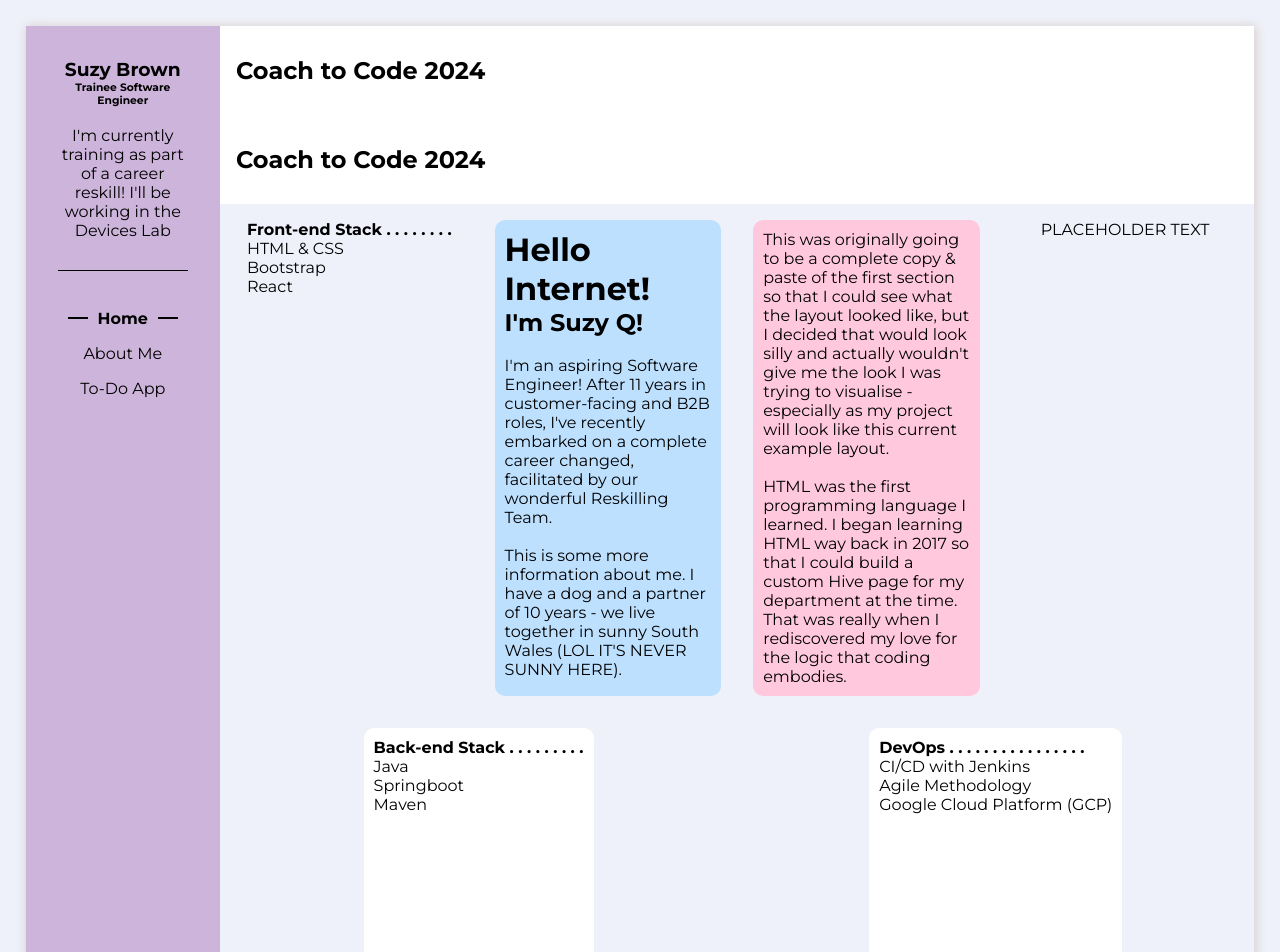
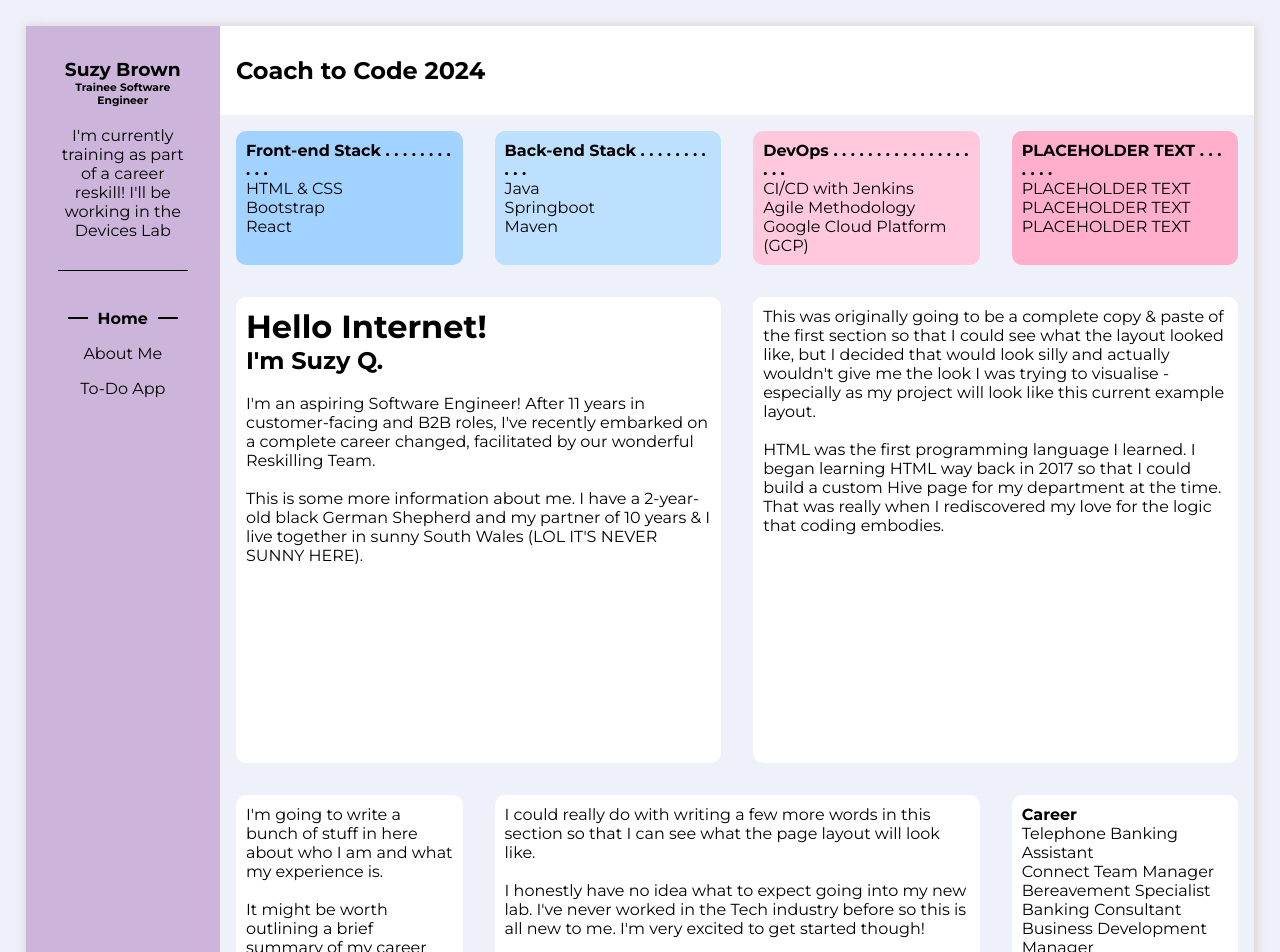
Before and after one commit to SuzyQ-2117/CoachToCodeProject, a React (Create React App) app in the folder frontend-react/: page / in a window 1280 px wide. Shown: the top 952 px of the page. Built offline with nearby package versions, Linux system fonts and the light colour scheme.

Commit message:
placeholder text added in all intro divs

```diff
--- a/frontend-react/src/components/Intro.jsx
+++ b/frontend-react/src/components/Intro.jsx
@@ -1,78 +1,81 @@
-import suzy from '../media/suzy.jpg';
-
 export default function Intro() {
     return (
-        <div>
-            <div className="top-section">
-                <h2>Coach to Code 2024</h2>
-            </div>
+        <div className="container">
 
 
-
-
-            <div class="container">
-
-                <div class="top-left">
-                    <h1>Hello Internet!</h1>
-                    <h2>I'm Suzy Q!</h2>
-                    <br/>
-                    <p>I'm an aspiring Software Engineer! After 11 years in customer-facing and B2B roles, I've recently embarked on a complete career changed, facilitated by our wonderful Reskilling Team.</p>
-                    <br/>
-                    <p>This is some more information about me. I have a dog and a partner of 10 years - we live together in sunny South Wales (LOL IT'S NEVER SUNNY HERE).</p>
-                </div>
-
-                <div class="top-right">
-                    <p>This was originally going to be a complete copy & paste of the first section so that I could see what the layout looked like, but I decided that would look silly and actually wouldn't give me the look I was trying to visualise - especially as my project will look like this current example layout.</p>
-                    <br/>
-                    <p>HTML was the first programming language I learned. I began learning HTML way back in 2017 so that I could build a custom Hive page for my department at the time. That was really when I rediscovered my love for the logic that coding embodies. </p>
-                </div>
-
-
-                <div class="mid-far-left">
-                    <h4>Front-end Stack . . . . . . . . </h4>
+            <div className="top-far-left">
+                <h4>Front-end Stack . . . . . . . . . . . </h4>
                 <p>HTML & CSS</p>
                 <p>Bootstrap</p>
                 <p>React</p>
             </div>
 
-                <div class="mid-left">
-                    <h4>Back-end Stack . . . . . . . . . </h4>
+            <div className="top-left">
+                <h4>Back-end Stack . . . . . . . . . . .</h4>
                 <p>Java</p>
                 <p>Springboot</p>
                 <p>Maven</p>
             </div>
 
-                <div class="mid-right">
-                    <h4>DevOps . . . . . . . . . . . . . . . . </h4>
+            <div className="top-right">
+                <h4>DevOps . . . . . . . . . . . . . . . . . . .</h4>
                 <p>CI/CD with Jenkins</p>
                 <p>Agile Methodology</p>
                 <p>Google Cloud Platform (GCP)</p>
             </div>
 
-                <div class="mid-far-right">
+            <div className="top-far-right">
+                <h4>PLACEHOLDER TEXT . . . . . . . </h4>
+                <p>PLACEHOLDER TEXT</p>
+                <p>PLACEHOLDER TEXT</p>
                 <p>PLACEHOLDER TEXT</p>
             </div>
 
 
-                <div class="bottom-left">
-                    <p>I'm going to write a bunch of stuff in here about who I am and what my experience is.</p>
+            <div className="mid-left">
+                <h1>Hello Internet!</h1>
+                <h2>I'm Suzy Q.</h2>
+                <br />
+                <p>I'm an aspiring Software Engineer! After 11 years in customer-facing and B2B roles, I've recently embarked on a complete career changed, facilitated by our wonderful Reskilling Team.</p>
+                <br />
+                <p>This is some more information about me. I have a 2-year-old black German Shepherd and my partner of 10 years & I live together in sunny South Wales (LOL IT'S NEVER SUNNY HERE).</p>
+
             </div>
 
-                <div class="bottom-middle">
-                    <p>PLACEHOLDER TEXT</p>
+            <div className="mid-right">
+                <p>This was originally going to be a complete copy & paste of the first section so that I could see what the layout looked like, but I decided that would look silly and actually wouldn't give me the look I was trying to visualise - especially as my project will look like this current example layout.</p>
+                <br />
+                <p>HTML was the first programming language I learned. I began learning HTML way back in 2017 so that I could build a custom Hive page for my department at the time. That was really when I rediscovered my love for the logic that coding embodies. </p>
             </div>
 
-                <div class="bottom-right">
+
+            <div className="bottom-left">
+                <p>I'm going to write a bunch of stuff in here about who I am and what my experience is.</p>
+                <br />
                 <p>It might be worth outlining a brief summary of my career history as this is for interenal use, but remember this will be public on GitHub</p>
             </div>
 
+            <div className="bottom-middle">
+                <p>I could really do with writing a few more words in this section so that I can see what the page layout will look like. </p>
+                <br />
+                <p>I honestly have no idea what to expect going into my new lab. I've never worked in the Tech industry before so this is all new to me. I'm very excited to get started though!</p>
+                <br />
+                <p>I'm going to just keep writing words here. This whole page is looking a little bit death-by-words so I should probably add some images in here somewhere.</p>
+                <br />
+                <p>I don't enjoy the wall of words aesthetic!</p>
             </div>
 
-
-
-
-
-
+            <div className="bottom-right">
+                <h4>Career</h4>
+                <ul>
+                    <li>Telephone Banking Assistant</li>
+                    <li>Connect Team Manager</li>
+                    <li>Bereavement Specialist</li>
+                    <li>Banking Consultant</li>
+                    <li>Business Development Manager</li>
+                    <li>Software Engineer</li>
+                </ul>
+            </div>
 
         </div>
     )
```
Lines whose indentation alone changed are shown as unchanged.
